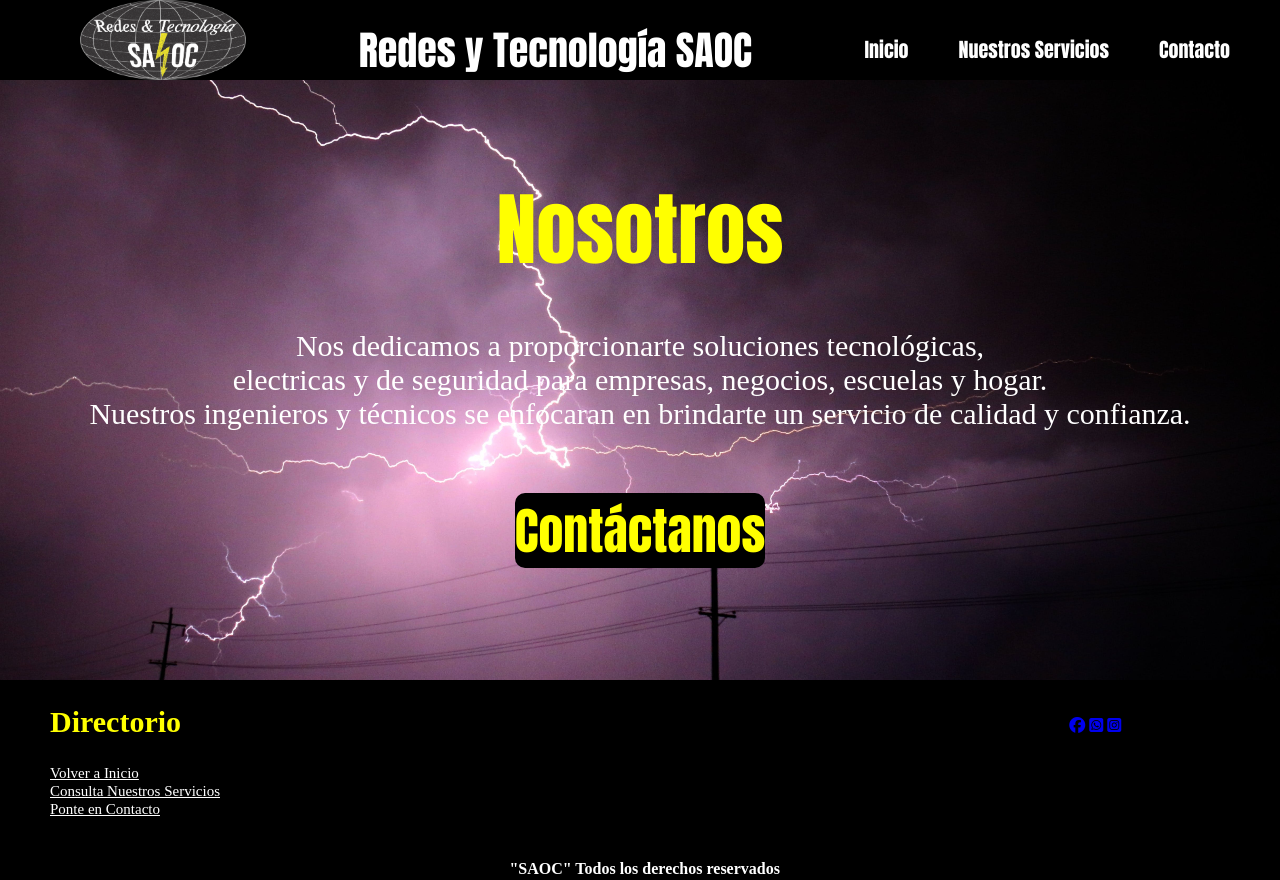
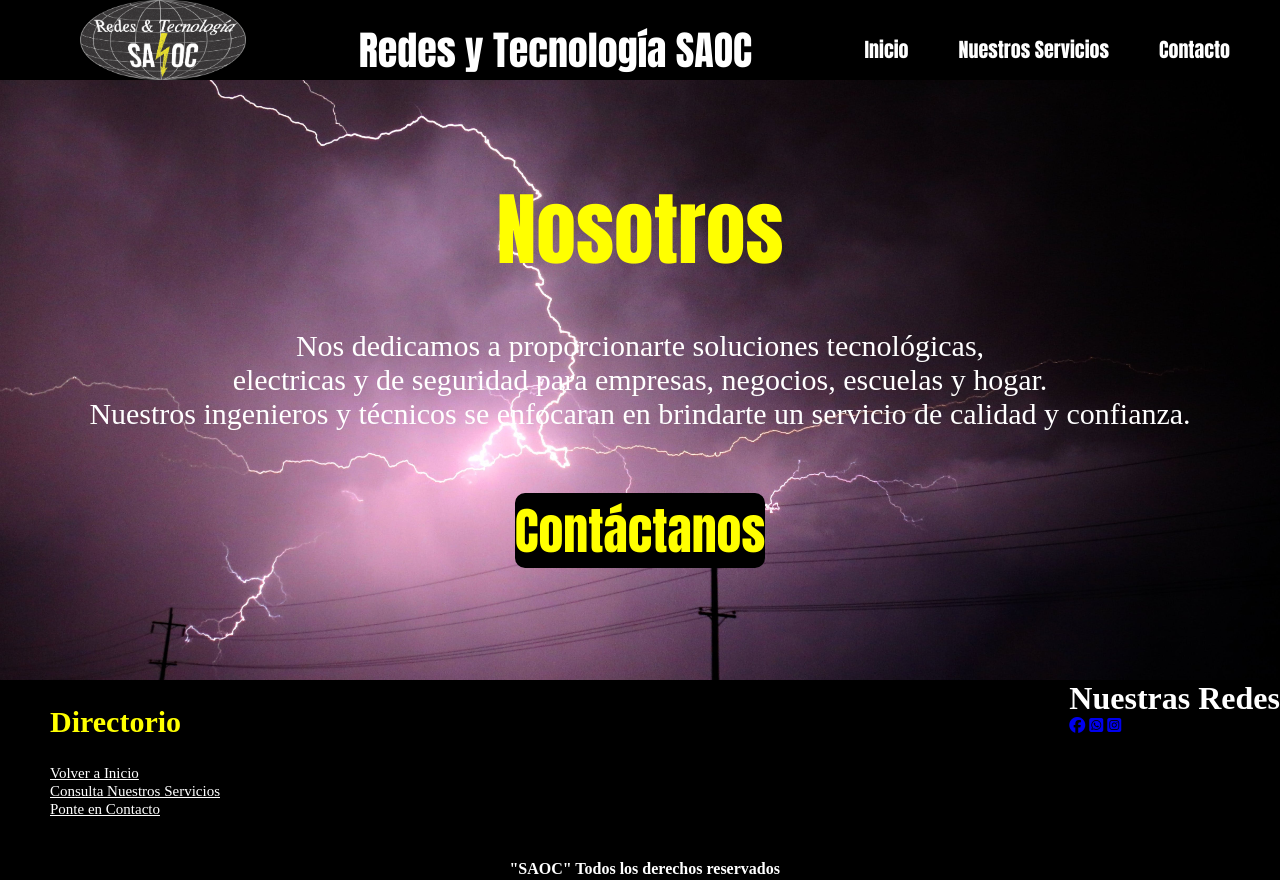
Before and after one commit to FernandoMM23/SAOC, a plain HTML site: page index.html in a window 1280 px wide. Drawn offline with Linux system fonts and the light colour scheme.

Commit message:
Update stylemain.css

```diff
--- a/stylemain.css
+++ b/stylemain.css
@@ -190,3 +190,11 @@ font-size: 60px;
     color: white;
     padding-top: 180px;
 }
+
+/*redes sociales*/
+
+
+
+.cajafooter2 h1{
+    color: white;
+}
```
